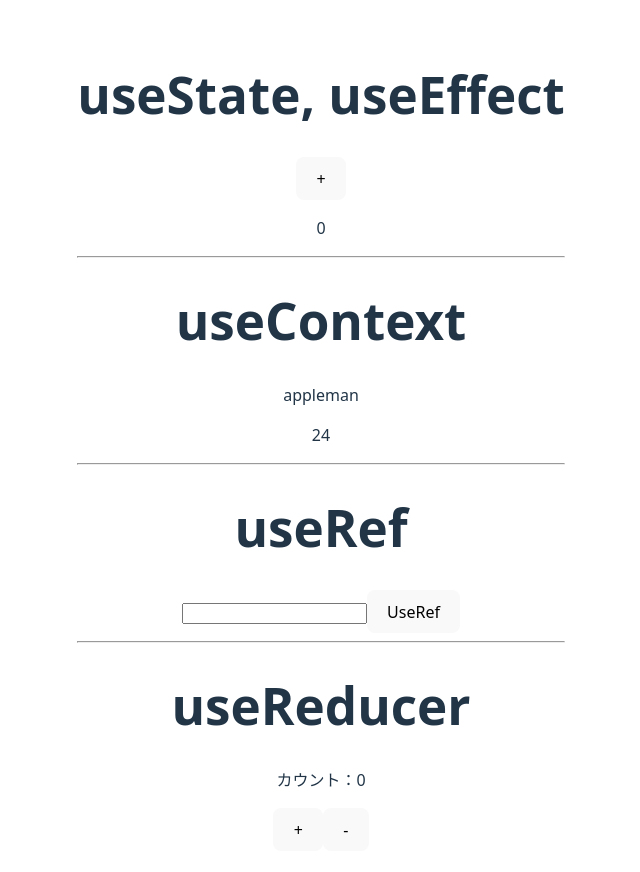
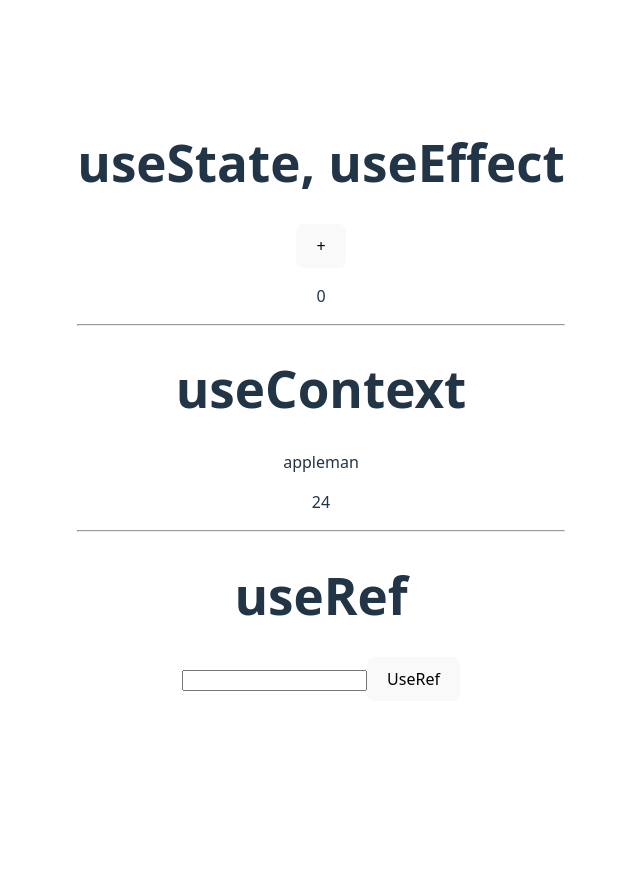
Before and after one commit to miyakoshi-3854/reactHooks, a React (Vite) app: page / in a window 1280 px wide. Shown: the top 872 px of the page, without its empty margins (319-959 px from the left). After the commit the page ends 800 px from the top, so only its background shows below. Built offline with nearby package versions, Linux system fonts and the light colour scheme.

Commit message:
Revert "useReducerを実装した"

```diff
--- a/src/App.jsx
+++ b/src/App.jsx
@@ -1,30 +1,16 @@
-import { useEffect, useState, useContext, useRef, useReducer } from "react"; // 関数をReactライブラリからインポート
+import { useEffect, useState, useContext, useRef } from "react";
 import "./App.css";
-import ApplemanContext from "./main"; // main.jsxからコンテンツをインポート
-
-// useReducerを定義する
-const reducer = (state, action) => {
-  switch (action.type) {
-    case "increment":
-      return state + 1;
-    case "decrement":
-      return state - 1;
-    default:
-      return state;
-  }
-};
+import ApplemanContext from "./main";
 
 function App() {
-  const [count, setCount] = useState(0); // useStateを宣言
-  const applemanInfo = useContext(ApplemanContext); // インポートされたコンテキストの値を受け取る
-  const ref = useRef(); // useRefを宣言
-  const [state, dispatch] = useReducer(reducer, 0); // useReducerを宣言
+  const [count, setCount] = useState(0);
+  const applemanInfo = useContext(ApplemanContext);
+  const ref = useRef();
 
   const handleClick = () => {
     setCount(count + 1);
   };
 
-  // useEffectを宣言
   useEffect(() => {
     console.log("Hello Hooks");
   }, [count]);
@@ -49,12 +35,6 @@ function App() {
       <h1>useRef</h1>
       <input type="text" ref={ref} />
       <button onClick={handleRef}>UseRef</button>
-
-      <hr />
-      <h1>useReducer</h1>
-      <p>カウント：{state}</p>
-      <button onClick={() => dispatch({ type: "increment" })}>+</button>
-      <button onClick={() => dispatch({ type: "decrement" })}>-</button>
     </div>
   );
 }
```
